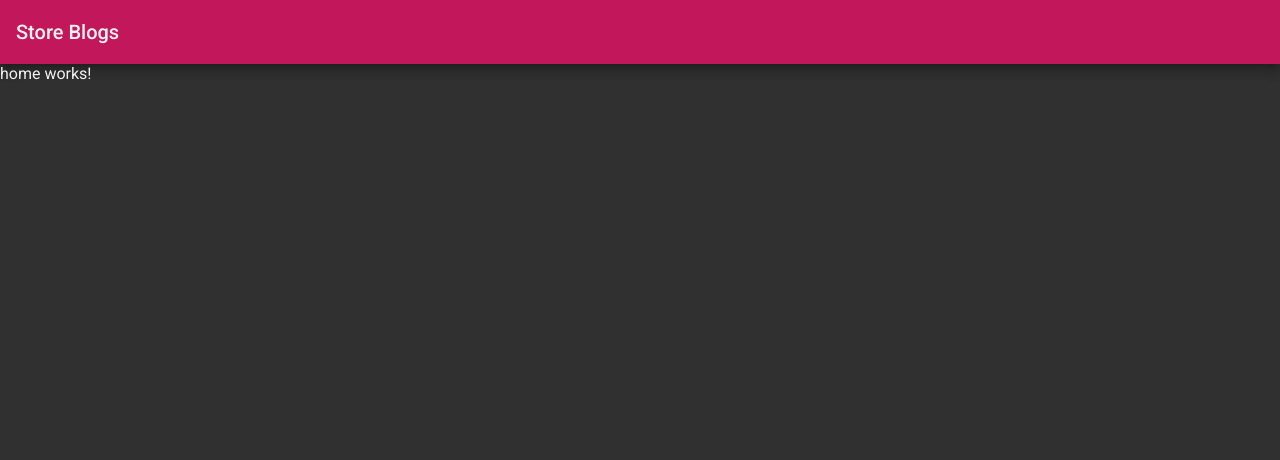
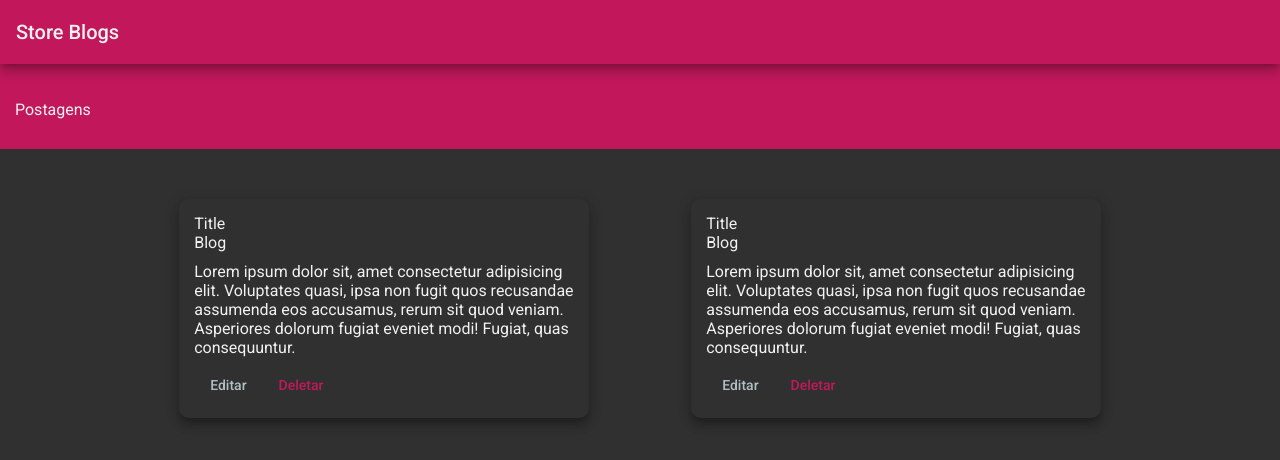
Before and after one commit to nic1611/store-blogs, an Angular app in the folder Store-Blogs-UI/: page / in a window 1280 px wide. Shown: the top 460 px of the page. Built offline with nearby package versions, Linux system fonts and the light colour scheme.

Commit message:
visual feito

```diff
--- a/Store-Blogs-UI/src/app/app.component.html
+++ b/Store-Blogs-UI/src/app/app.component.html
@@ -1,5 +1,5 @@
 <p>
-  <mat-toolbar color="primary" class="mat-elevation-z8">
+  <mat-toolbar color="primary" class="mat-elevation-z8 sp-toolbar">
     <a [routerLink]="['/']">
       <span>Store Blogs</span>
     </a>
--- a/Store-Blogs-UI/src/app/components/home/home.component.html
+++ b/Store-Blogs-UI/src/app/components/home/home.component.html
@@ -1 +1,50 @@
-<p>home works!</p>
+<div>
+  <div class="sp-titulo">
+    <span>Postagens</span>
+  </div>
+  <div class="sp-container">
+    <ul class="sp-card">
+      <a [routerLink]="['Post']">
+        <li class="mat-elevation-z8">
+          <div class="sp-card-header">
+            <span>Title</span>
+            <p>Blog</p>
+          </div>
+          <div class="sp-card-description">
+            <p>
+              Lorem ipsum dolor sit, amet consectetur adipisicing elit.
+              Voluptates quasi, ipsa non fugit quos recusandae assumenda eos
+              accusamus, rerum sit quod veniam. Asperiores dolorum fugiat
+              eveniet modi! Fugiat, quas consequuntur.
+            </p>
+          </div>
+          <div class="sp-card-buttons">
+            <button mat-button color="accent">Editar</button>
+            <button mat-button color="primary">Deletar</button>
+          </div>
+        </li>
+      </a>
+
+      <a [routerLink]="['Post']">
+        <li class="mat-elevation-z8 rounded">
+          <div class="sp-card-header">
+            <span>Title</span>
+            <p>Blog</p>
+          </div>
+          <div class="sp-card-description">
+            <p>
+              Lorem ipsum dolor sit, amet consectetur adipisicing elit.
+              Voluptates quasi, ipsa non fugit quos recusandae assumenda eos
+              accusamus, rerum sit quod veniam. Asperiores dolorum fugiat
+              eveniet modi! Fugiat, quas consequuntur.
+            </p>
+          </div>
+          <div class="sp-card-buttons">
+            <button mat-button color="accent">Editar</button>
+            <button mat-button color="primary">Deletar</button>
+          </div>
+        </li>
+      </a>
+    </ul>
+  </div>
+</div>
--- a/Store-Blogs-UI/src/app/components/post/post.component.css
+++ b/Store-Blogs-UI/src/app/components/post/post.component.css
@@ -0,0 +1,14 @@
+.sp-card-post {
+  margin-top: 50px;
+  list-style: none;
+}
+
+.sp-card-post li {
+  width: 100%;
+  padding: 15px;
+  border-radius: 10px;
+}
+
+.sp-card-description-post {
+  margin: 20px 0;
+}
--- a/Store-Blogs-UI/src/app/components/post/post.component.html
+++ b/Store-Blogs-UI/src/app/components/post/post.component.html
@@ -1 +1,27 @@
-<p>post works!</p>
+<div>
+    <div class="sp-titulo">
+      <span>Title</span>
+    </div>
+    <div class="sp-container">
+      <ul class="sp-card-post">
+        <li class="mat-elevation-z8 rounded">
+          <div class="sp-card-header-post">
+            <span>Title</span>
+            <p>Blog</p>
+          </div>
+          <div class="sp-card-description-post">
+            <p>
+              Lorem ipsum dolor sit, amet consectetur adipisicing elit. Voluptates
+              quasi, ipsa non fugit quos recusandae assumenda eos accusamus, rerum
+              sit quod veniam. Asperiores dolorum fugiat eveniet modi! Fugiat,
+              quas consequuntur.
+            </p>
+          </div>
+          <div class="sp-card-buttons-post">
+            <button mat-button color="accent">Editar</button>
+            <button mat-button color="primary">Deletar</button>
+          </div>
+        </li>
+      </ul>
+    </div>
+  </div>
--- a/Store-Blogs-UI/src/styles.css
+++ b/Store-Blogs-UI/src/styles.css
@@ -4,9 +4,9 @@
   padding: 0;
 }
 html,
-a{
-    text-decoration: none;
-    color: #f1f1f1;
+a {
+  text-decoration: none;
+  color: #f1f1f1;
 }
 body {
   height: 100%;
@@ -17,3 +17,47 @@ body {
   margin: 0;
   font-family: Roboto, "Helvetica Neue", sans-serif;
 }
+
+.sp-toolbar {
+  position: fixed;
+  width: 1vw;
+}
+
+.sp-titulo {
+  width: 100%;
+  padding-top: 100px;
+  padding-left: 15px;
+  padding-bottom: 30px;
+  box-sizing: border-box;
+  background: #c2185b;
+}
+
+.sp-container {
+  width: 80%;
+  margin: 0 auto;
+}
+
+.sp-card {
+  margin-top: 50px;
+  list-style: none;
+  display: flex;
+  flex-wrap: wrap;
+  justify-content: space-around;
+  align-items: center;
+}
+
+.sp-card a {
+  width: 40%;
+}
+
+.sp-card a li {
+  padding: 15px;
+  border-radius: 10px;
+}
+
+.sp-card-header {
+}
+
+.sp-card-description {
+  margin: 10px 0;
+}
```
Also changed, not shown: Store-Blogs-UI/src/app/app.module.ts (+13 -1 lines).
